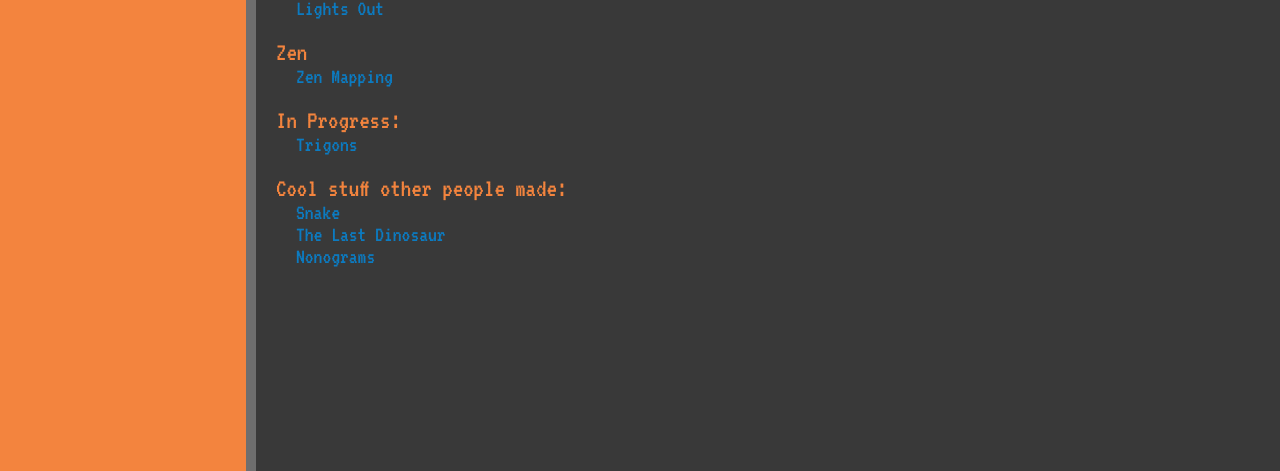
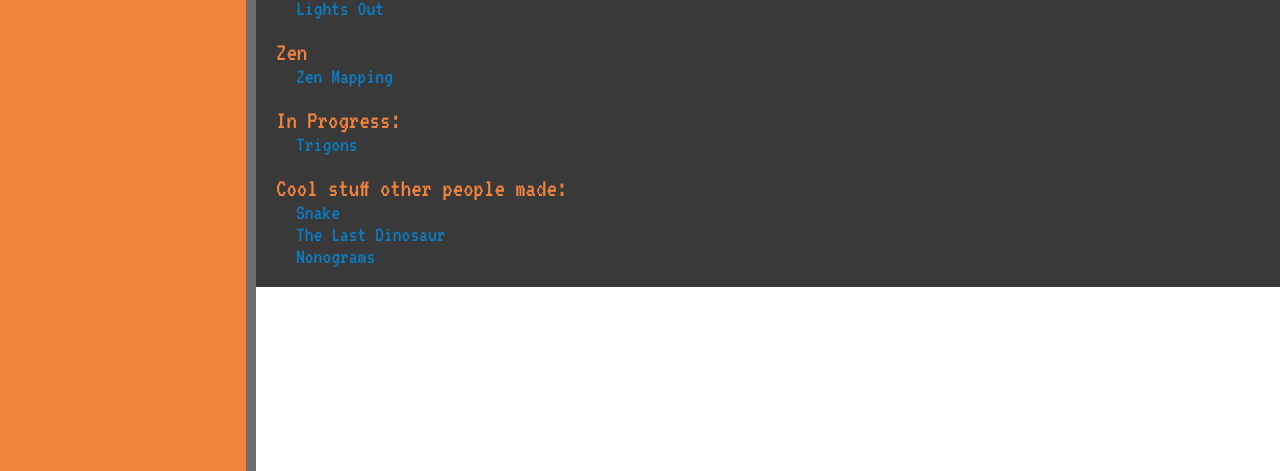
Before and after one commit to jasminenoack/jasminenoack.github.io, a plain HTML site: page index.html in a window 1280 px wide. Shown: the part 329-800 px from the top of the page. Drawn offline with Linux system fonts and the light colour scheme.

Commit message:
fixes a background issue

```diff
--- a/css/default.css
+++ b/css/default.css
@@ -70,9 +70,10 @@ div.content {
     height: 100%;
     background: #393939;
     color: #0C7BC1;
-    position: absolute;
+    position: relative;
     right: 0;
     padding: 20px;
+    float: right;
 }
 
 .social {
```
